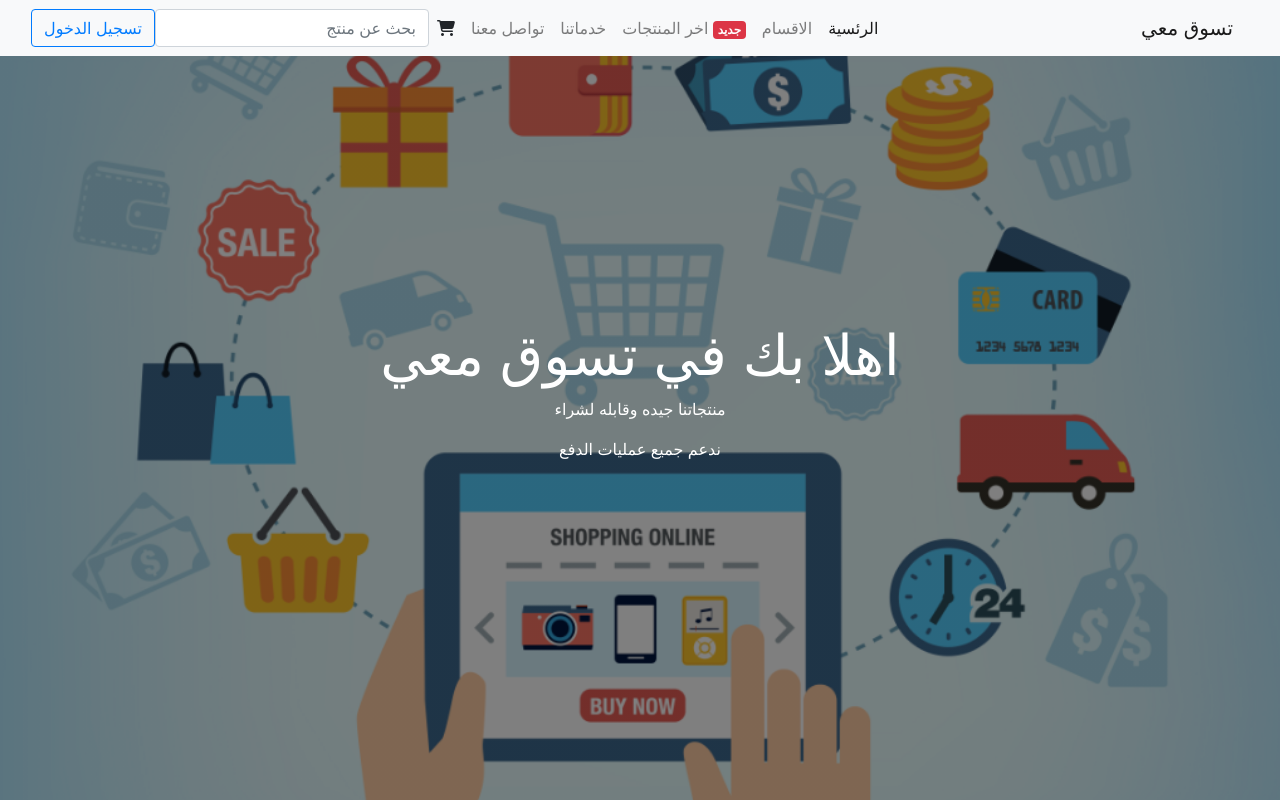
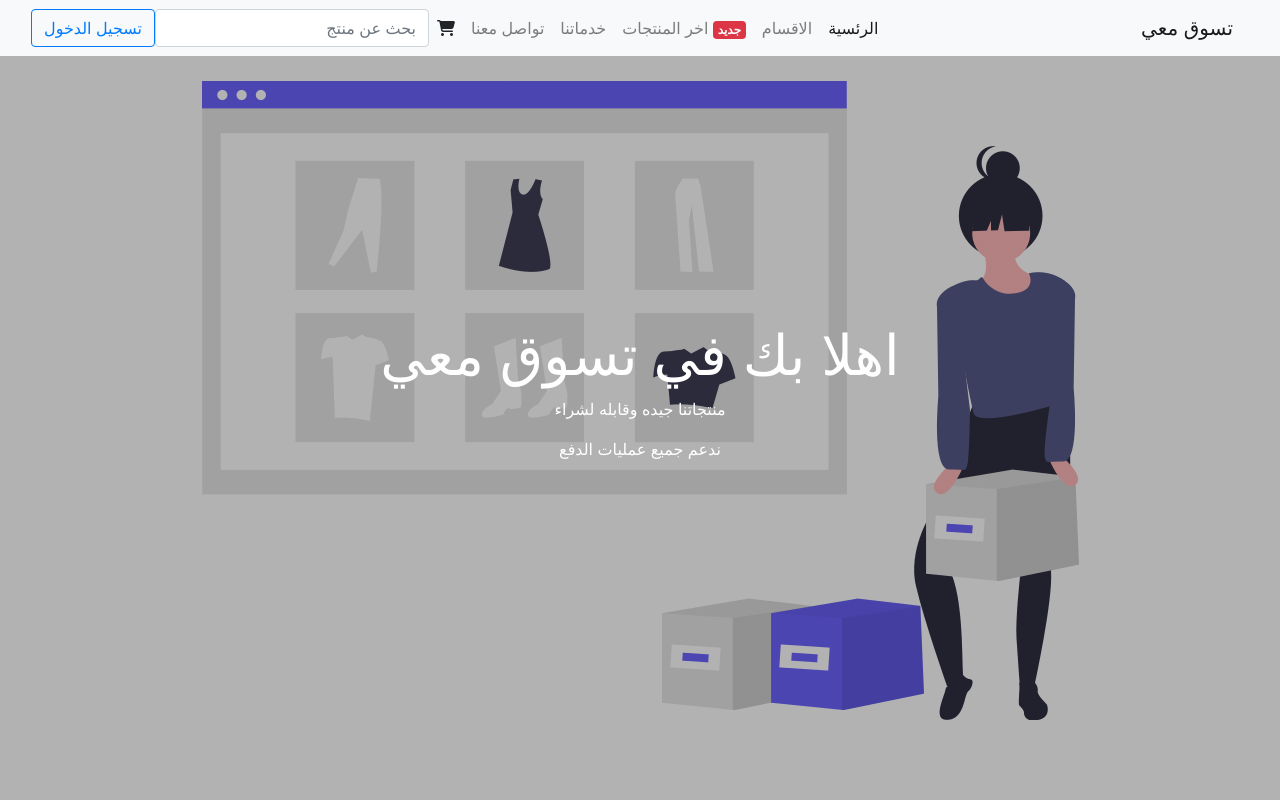
Before and after one commit to ITR090/Taswg_with_me, a plain HTML site: page index.html in a window 1280 px wide. Shown: the top 802 px of the page. Drawn offline with nearby package versions, Linux system fonts and the light colour scheme.

Commit message:
new png langingpage

```diff
--- a/index.html
+++ b/index.html
@@ -21,10 +21,11 @@
             /* background: rgb(2,0,36); */
             /* background: linear-gradient(90deg, rgba(2,0,36,1) 0%, rgba(58,57,62,1) 15%, rgba(14,11,11,0.9500175070028011) 80%); */
             /* background: url('./images/web'); */
-            background-image: url('./images/web.png');
+            background-image: url('./images/landingPage.png');
             background-position: center;
             background-repeat: no-repeat;
-            background-size:cover;
+            background-color: #fff;
+            /* background-size:cover; */
             position: relative;
         }
         .jumbotronHeader::after{
@@ -34,7 +35,7 @@
           right: 0;
           left: 0;
           bottom: 0;
-          background: linear-gradient(90deg, rgba(0,0,0,0.5), rgba(0,0,0,0.5));
+          background: linear-gradient(90deg, rgba(0,0,0,0.3), rgba(0,0,0,0.3));
         }
         .intro{
           width: 100%;
@@ -62,6 +63,7 @@
         /* .card-body{
           background-color:transparent
         } */
+
         .imagesMans{
           background-image:url('./images/mans.png');
           background-position: center;
@@ -260,7 +262,6 @@
            </div>
            <a href="#" class="text-dark" style="text-decoration: none;"><h5 class="text-center">المزيد <i class="fas fa-eye"></i></h5></a>
         </div>
-
 
     <div class="container" id="products">
       <div class="row">
```
Also changed, not shown: images/landingPage.png (added).
